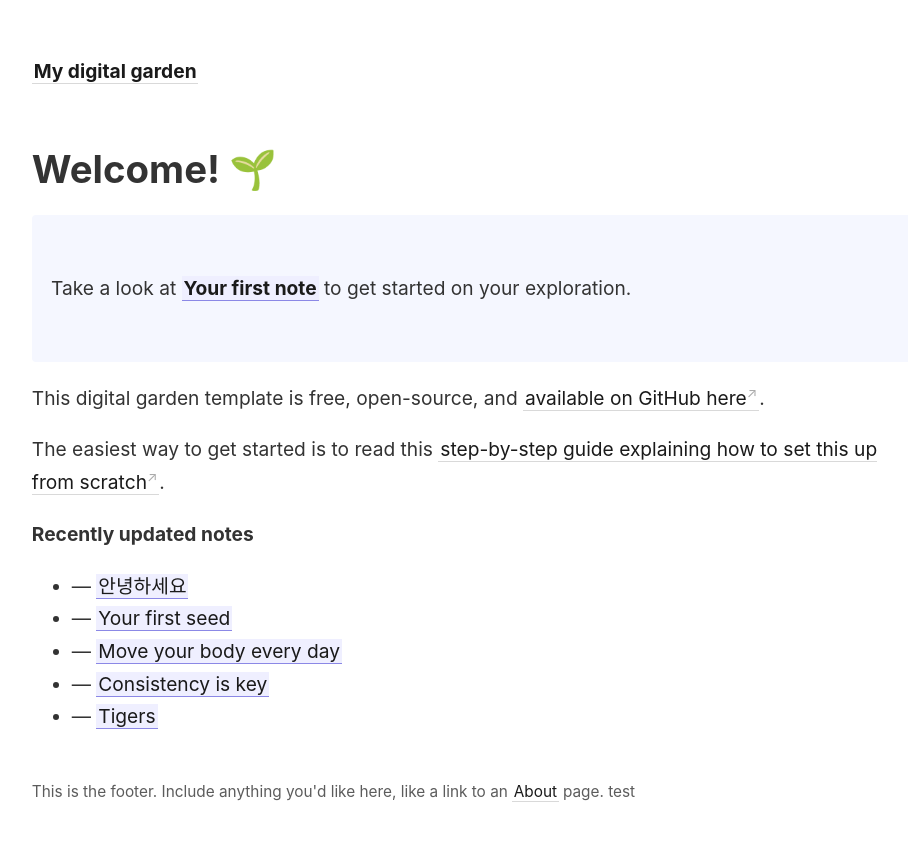
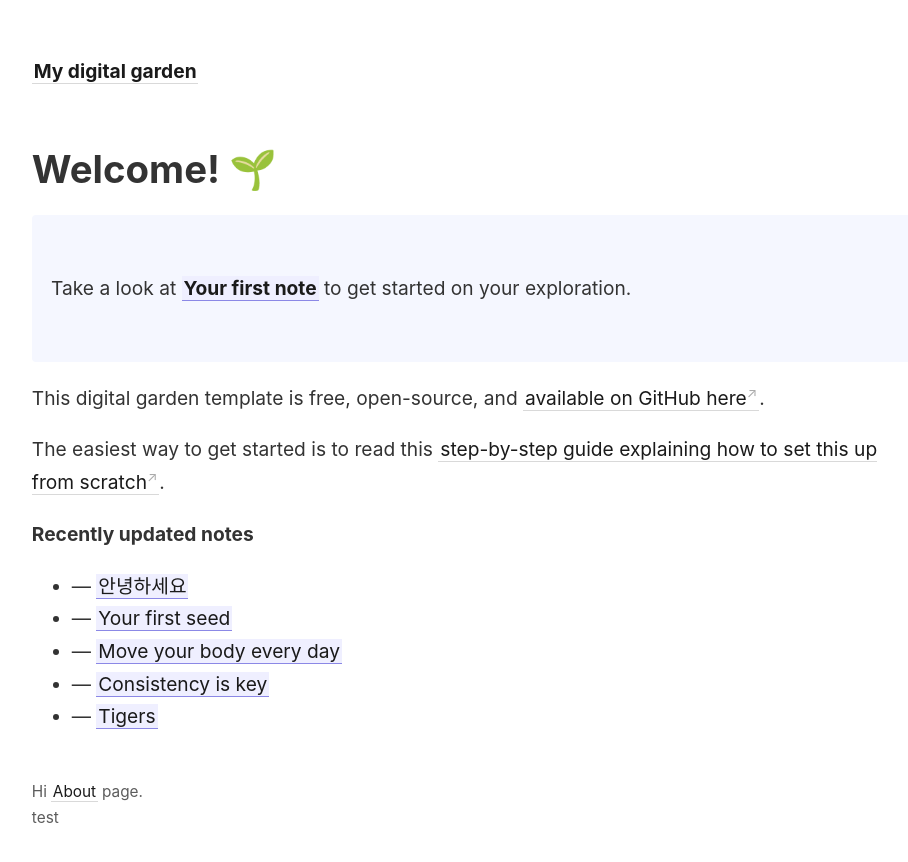
Before and after one commit to choyeun/WAKATVERSE-WIKI, a Jekyll site: the page built from _pages/index.md, in a window 1280 px wide. Shown: the top 862 px of the page, without its empty margins (45-953 px from the left). Built offline with Jekyll 4.4.1, drawn with Linux system fonts in a browser that asks for light colours.

Commit message:
Update footer.html

```diff
--- a/_includes/footer.html
+++ b/_includes/footer.html
@@ -1,3 +1,3 @@
-This is the footer. Include anything you'd like here, like a link to an <a class="internal-link" href="{{ site.baseurl }}/about">About</a> page.
-
+Hi <a class="internal-link" href="{{ site.baseurl }}/about">About</a> page.
+<br>
 test
```
